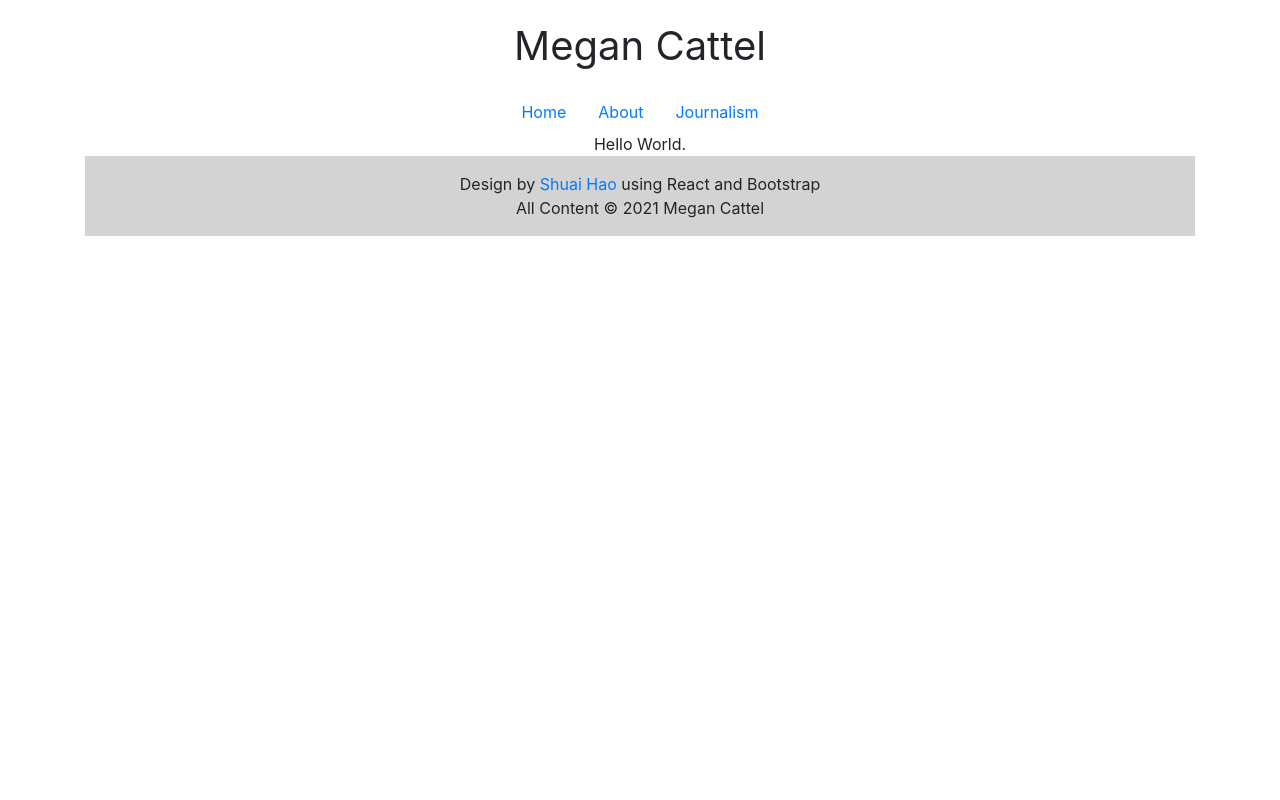
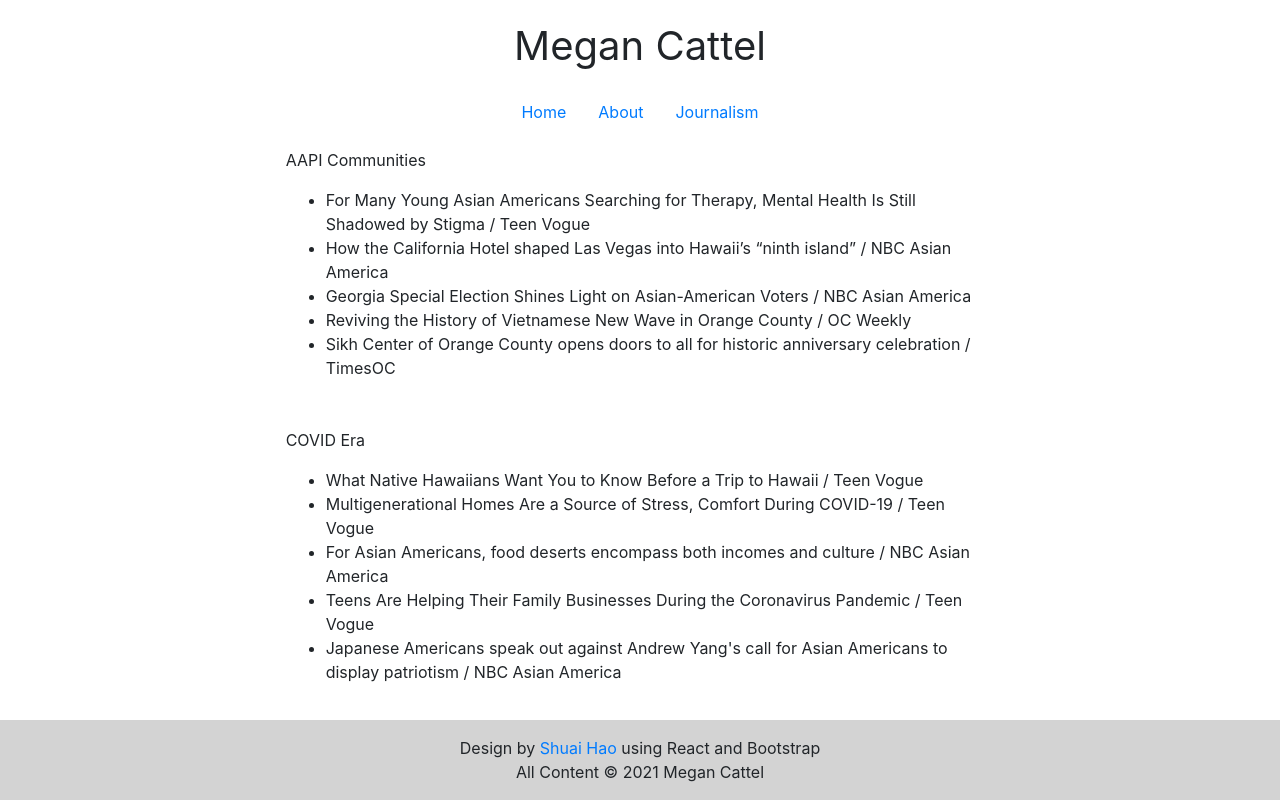
Before and after one commit to megan-cattel/Personal-website, a React (Create React App) app: page /journalism in a window 1280 px wide. Built offline with nearby package versions, Linux system fonts and the light colour scheme.

Commit message:
construct website with dummy texts

```diff
--- a/src/App.js
+++ b/src/App.js
@@ -1,5 +1,5 @@
 import './App.css';
-import React from "react";
+import React, { useState } from "react";
 import { BrowserRouter as Router, Route, Switch } from "react-router-dom";
 
 import Nav from './components/Nav.js';
@@ -9,16 +9,18 @@ import Journalism from './components/Journalism';
 import About from './components/About';
 
 function App() {
+  const pathname = window.location.pathname;
+
   return (
     <div className="App container">
       <Router>
-        <Nav />
+        {pathname !== "/" && <Nav />}
         <Switch>
           <Route path="/" exact component={() => <Home />} />
           <Route path="/about" exact component={() => <About />} />
           <Route path="/journalism" exact component={() => <Journalism />} />
         </Switch>
-        <Footer />
+        {pathname !== "/" && <Footer />}
       </Router>
     </div>
   );
--- a/src/components/About.js
+++ b/src/components/About.js
@@ -1,9 +1,19 @@
 import React from "react";
+import megan from "../images/megan.jpeg"
 
 function About() {
   return (
     <div>
-        Hello World.
+        <div className="row justify-content-center">
+            <div className="col col-4 p-3">
+                <img src={megan} className="img-fluid" alt="profile_picture" />
+            </div>
+            <div className="col col-4 intro pt-3">
+                <p>Hi I'm Megan. I’m a freelance writer with work in publications such as Teen Vogue, NBC Asian America, Catapult, and HelloGiggles, as well as books including Images of America's Vietnamese in Orange County and The Kinfolk Entrepreneur. </p>
+                <p>I’m a graduate of UC Irvine’s literary journalism and Asian American studies programs and a member of the Asian American Journalists Association. </p>
+                <p>I’m passionate about uplifting young folks and Asian American communities in my work, and I have experience speaking on panels and moderating live interviews. In my free time I enjoy reading new books, playing horror video games, and taking meandering road trips up the California coast.</p>
+            </div>
+        </div>
     </div>
   );
 }
--- a/src/components/Footer.js
+++ b/src/components/Footer.js
@@ -2,7 +2,7 @@ import React from "react";
 
 function Footer() {
   return (
-    <div className="footer">
+    <div className="footer fixed-bottom">
         <div className="row justify-content-center pt-3">
             <div>Design by <a href="https://github.com/haoshuai999">Shuai Hao</a> using React and Bootstrap</div>
         </div>
--- a/src/components/Home.js
+++ b/src/components/Home.js
@@ -1,9 +1,19 @@
 import React from "react";
+import home from "../images/homepage.jpeg"
 
 function Home() {
   return (
     <div>
-        Hello World.
+        <div className="row justify-content-center">
+            <div className="col col-8 home p-5">
+                <img src={home} className="img-fluid" alt="homepage_picture" />
+            </div>
+        </div>
+        <div className="row justify-content-center p-5">
+            <div className="col col-6">
+                <p>hi – i’m megan cattel, and i want to write for you. learn more <a href="/about">about me</a> or read some of my published <a href="/journalism">journalism</a>.</p>
+            </div>
+        </div>
     </div>
   );
 }
--- a/src/components/Journalism.js
+++ b/src/components/Journalism.js
@@ -3,7 +3,50 @@ import React from "react";
 function Journalism() {
   return (
     <div>
-        Hello World.
+        <div className="row justify-content-center p-3">
+            <div className="col col-8 article">
+                <p>AAPI Communities</p>
+                <ul>
+                    <li>
+                        <a>For Many Young Asian Americans Searching for Therapy, Mental Health Is Still Shadowed by Stigma / Teen Vogue</a>
+                    </li>
+                    <li>
+                        <a>How the California Hotel shaped Las Vegas into Hawaii’s “ninth island” / NBC Asian America</a>
+                    </li>
+                    <li>
+                        <a>Georgia Special Election Shines Light on Asian-American Voters / NBC Asian America</a>
+                    </li>
+                    <li>
+                        <a>Reviving the History of Vietnamese New Wave in Orange County / OC Weekly</a>
+                    </li>
+                    <li>
+                        <a>Sikh Center of Orange County opens doors to all for historic anniversary celebration / TimesOC</a>
+                    </li>
+                </ul>
+            </div>
+        </div>
+        <div className="row justify-content-center p-3">
+            <div className="col col-8 article">
+                <p>COVID Era</p>
+                <ul>
+                    <li>
+                        <a>What Native Hawaiians Want You to Know Before a Trip to Hawaii / Teen Vogue</a>
+                    </li>
+                    <li>
+                        <a>Multigenerational Homes Are a Source of Stress, Comfort During COVID-19 / Teen Vogue</a>
+                    </li>
+                    <li>
+                        <a>For Asian Americans, food deserts encompass both incomes and culture / NBC Asian America</a>
+                    </li>
+                    <li>
+                        <a>Teens Are Helping Their Family Businesses During the Coronavirus Pandemic / Teen Vogue</a>
+                    </li>
+                    <li>
+                        <a>Japanese Americans speak out against Andrew Yang's call for Asian Americans to display patriotism / NBC Asian America</a>
+                    </li>
+                </ul>
+            </div>
+        </div>
     </div>
   );
 }
--- a/src/components/Nav.js
+++ b/src/components/Nav.js
@@ -1,7 +1,16 @@
-import React from "react";
+import React, { useState } from "react";
 import { Link, withRouter } from "react-router-dom";
 
+
 function Nav(props) {
+  const [pathname, setPathname] = useState(window.location.pathname);
+
+  const updatePathname = (e) => {
+    //e.preventDefault();
+    setPathname("/");
+    console.log(pathname);
+  }
+
   return (
     <div>
       <div className="row justify-content-center p-3">
@@ -12,7 +21,7 @@ function Nav(props) {
           <li className={`nav-item  ${
               props.location.pathname === "/" ? "active" : ""
             }`}>
-            <Link className="nav-link" to="/">Home</Link>
+            <Link className="nav-link" onClick={updatePathname} to="/">Home</Link>
           </li>
           <li className={`nav-item  ${
               props.location.pathname === "/about" ? "active" : ""
--- a/src/index.css
+++ b/src/index.css
@@ -19,3 +19,11 @@ code {
 .footer {
   background-color: lightgray;
 }
+
+.intro, .article {
+  text-align: left;
+}
+
+.home img{
+  border-radius: 50%;
+}
```
